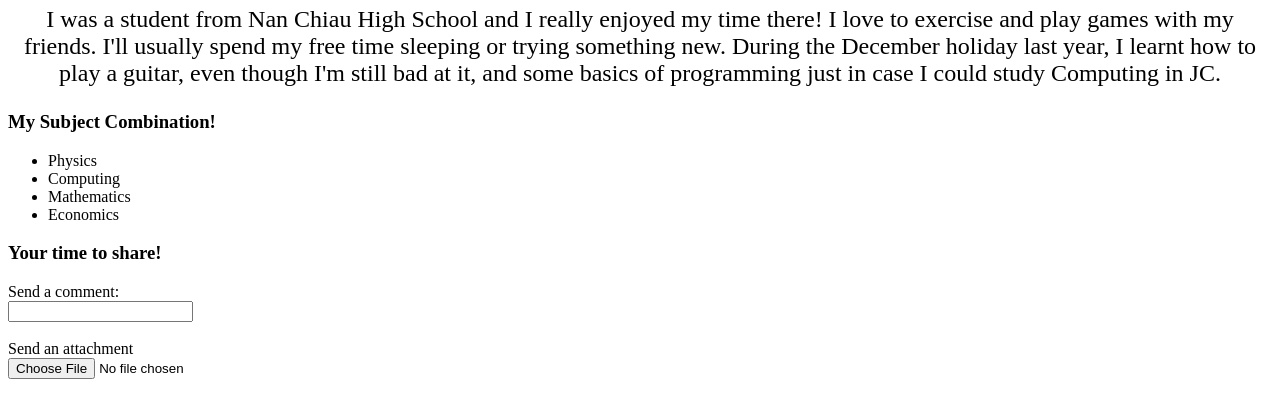
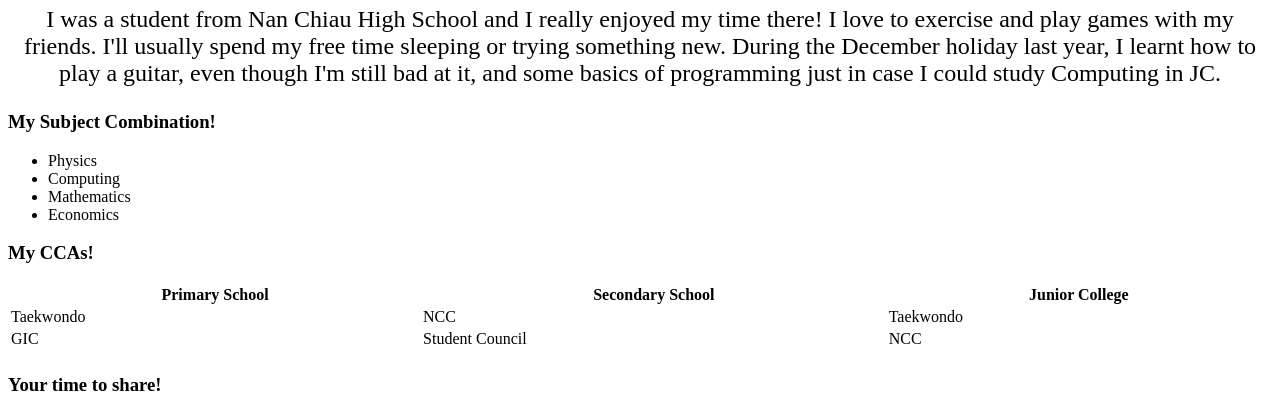
Before and after one commit to tzeaan/tzeaan.github.io, a plain HTML site: page website2.html in a window 1280 px wide. Shown: the part 571-964 px from the top of the page. Drawn offline with Linux system fonts and the light colour scheme.

Commit message:
Update website2.html

```diff
--- a/website2.html
+++ b/website2.html
@@ -74,7 +74,29 @@
             <li>Economics</li>
         </ul>
     </div>
-
+    <div>
+        <h3> My CCAs!</h3>
+        <table style="width:100%">
+            <tr>
+              <th>Primary School</th>
+              <th>Secondary School</th>
+              <th>Junior College</th>
+            </tr>
+            <tr>
+              <td>Taekwondo</td>
+              <td>NCC</td>
+              <td>Taekwondo</td>
+            </tr>
+            <tr>
+              <td>GIC</td>
+              <td>Student Council</td>
+              <td>NCC</td>
+            </tr>
+            <tr>
+                <td></td>
+            </tr>
+          </table>
+    </div>
     <div class="question">
         <h3 class="type">Your time to share!</h3>
         <form action="website3.html">
```
